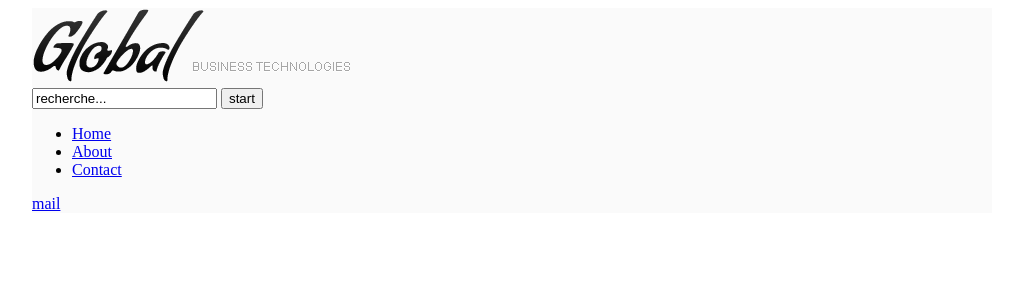
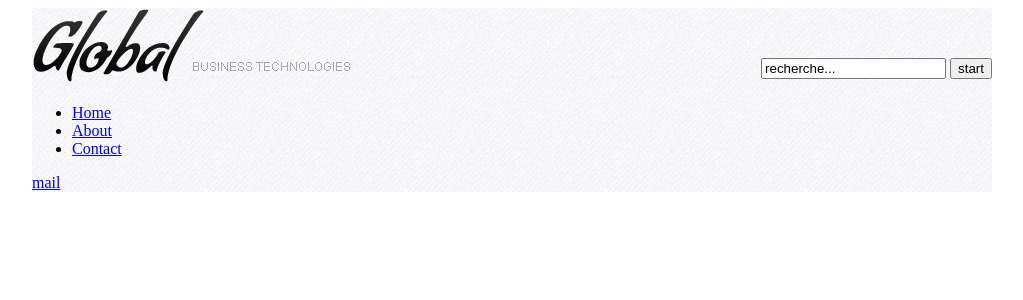
Before and after one commit to DuchenetVictor/TP-HtmlCss, a PHP site: page / in a window 1280 px wide. Shown: the top 300 px of the page, without its empty margins (128-1151 px from the left). Run offline with PHP 8.4, Linux system fonts and the light colour scheme.

Commit message:
Adding background image

```diff
--- a/css/style.css
+++ b/css/style.css
@@ -1,5 +1,4 @@
 body{
-    max-width : auto;
     margin-left: auto;
     margin-right: auto;
 }
@@ -7,6 +6,10 @@ body{
     margin-left: auto;
     margin-right: auto;
   width: 960px;
-  background-color: #FAFAFA;
+  background-image:url(../ressources/main.jpg);
   align-content: center;
 }
+#search{
+    float: right;
+    margin-top: 50px;
+}
--- a/index.html
+++ b/index.html
@@ -12,12 +12,12 @@
 		<div id="page">
 			<header>
 					<img src="ressources/logo.png">
-
-						<form name="formbarre">
- <input type="text" name="barre" id="barre" value= "recherche..." />
- <input type="button" onclick="rechercher() " value="start" />
-</form>
-
+				<div id="search">
+				<form name="formbarre">
+				 <input type="text" name="barre" id="barre" value= "recherche..." />
+ 				<input type="button" onclick="rechercher() " value="start" />
+				</form>
+</div>
 
 			<nav>
 				<ul>
```
Also changed, not shown: css/main.jpg (added), 1 other file.
